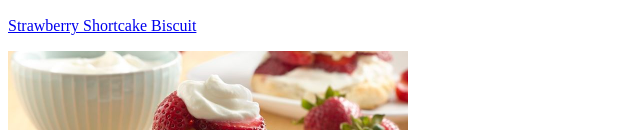
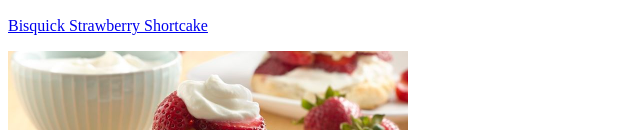
Before and after one commit to RunedWriter/odin-recipes, a plain HTML site: page sub-index/brek.html in a window 1280 px wide. Shown: the part 822-952 px from the top of the page, 0-640 px from the left. Drawn offline with Linux system fonts and the light colour scheme.

Commit message:
Fix typo

```diff
--- a/sub-index/brek.html
+++ b/sub-index/brek.html
@@ -16,7 +16,7 @@
             <img src="../images/bttrmlk-pan.jpg" width="300">
         </a>
         <a href="../recipes/strbry-shrtcke-biscuit.html">
-            <p>Strawberry Shortcake Biscuit</p>
+            <p>Bisquick Strawberry Shortcake</p>
             <img src="../images/strwberry-shrtcake.jpeg" width="400">
         </a>
     </body>
```
